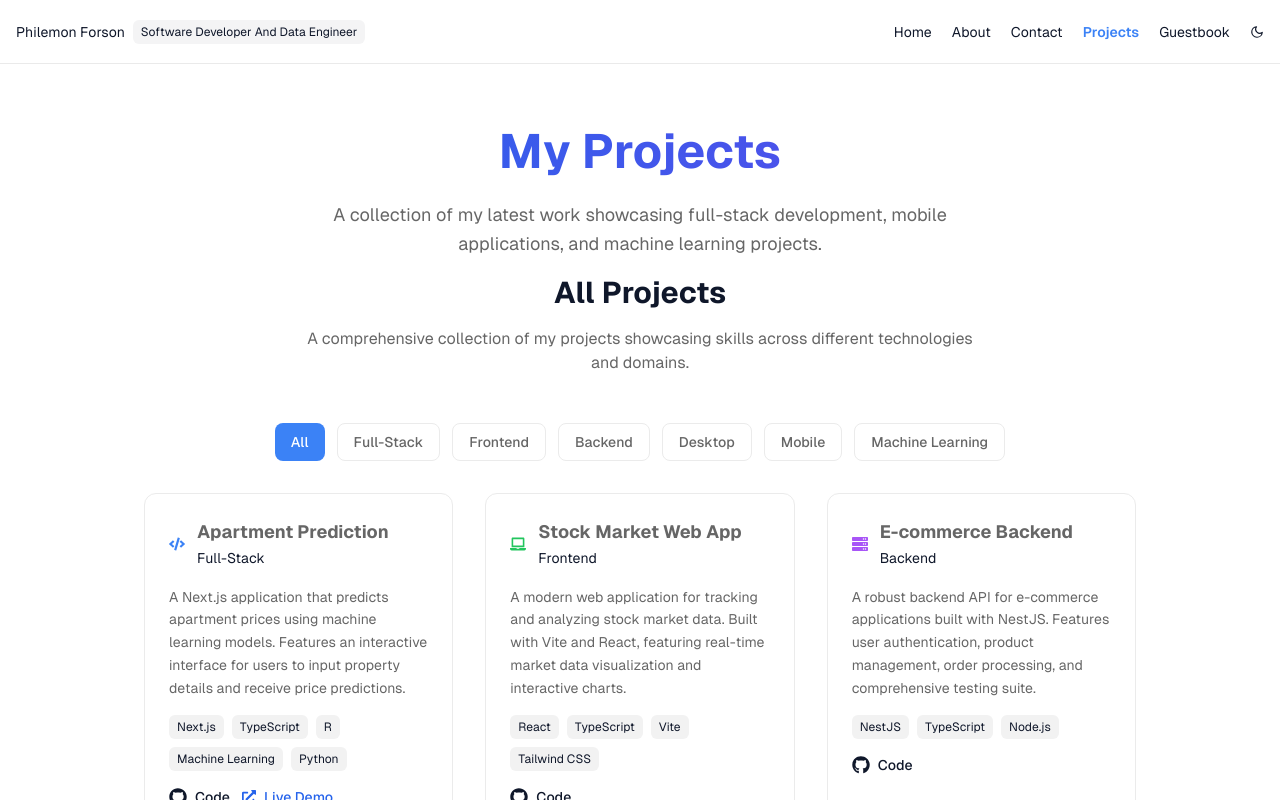
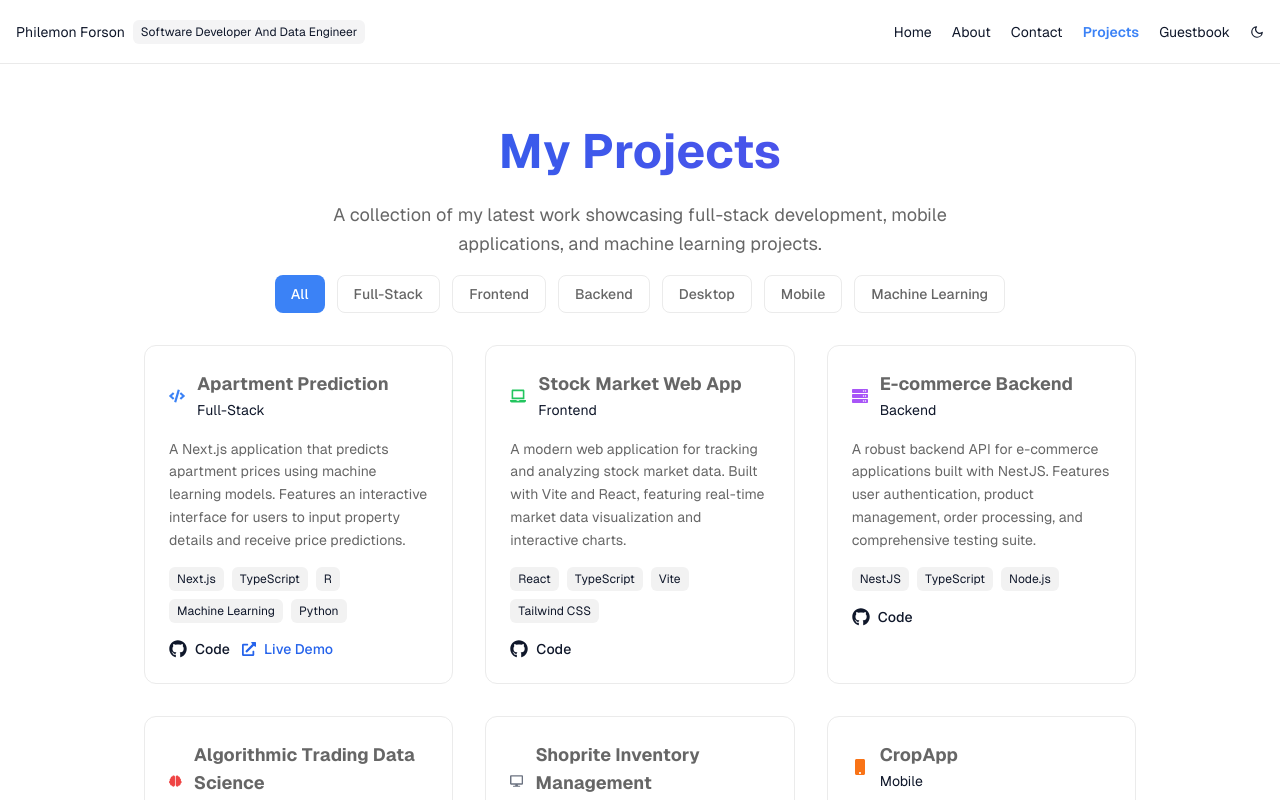
Before and after one commit to phil-forson/philemon-forson, a Next.js app: page /projects in a window 1280 px wide. Shown: the top 800 px of the page. Built offline with nearby package versions, Linux system fonts and the light colour scheme; no server answers.

Commit message:
minor edits to projects page

```diff
--- a/src/app/projects/page.tsx
+++ b/src/app/projects/page.tsx
@@ -160,13 +160,13 @@
       {/* Current Projects Section */}
       <section className="px-4 lg:px-36 py-4">
         <div className="max-w-6xl mx-auto">
-          <div className="text-center mb-12">
+          {/* <div className="text-center mb-12">
             <h2 className="text-3xl font-bold mb-4">All Projects</h2>
             <p className="text-[var(--ds-gray-900)] max-w-2xl mx-auto">
               A comprehensive collection of my projects showcasing skills across
               different technologies and domains.
             </p>
-          </div>
+          </div> */}
 
           {/* Filter Buttons */}
           <div className="flex flex-wrap justify-center gap-3 mb-8">
```
